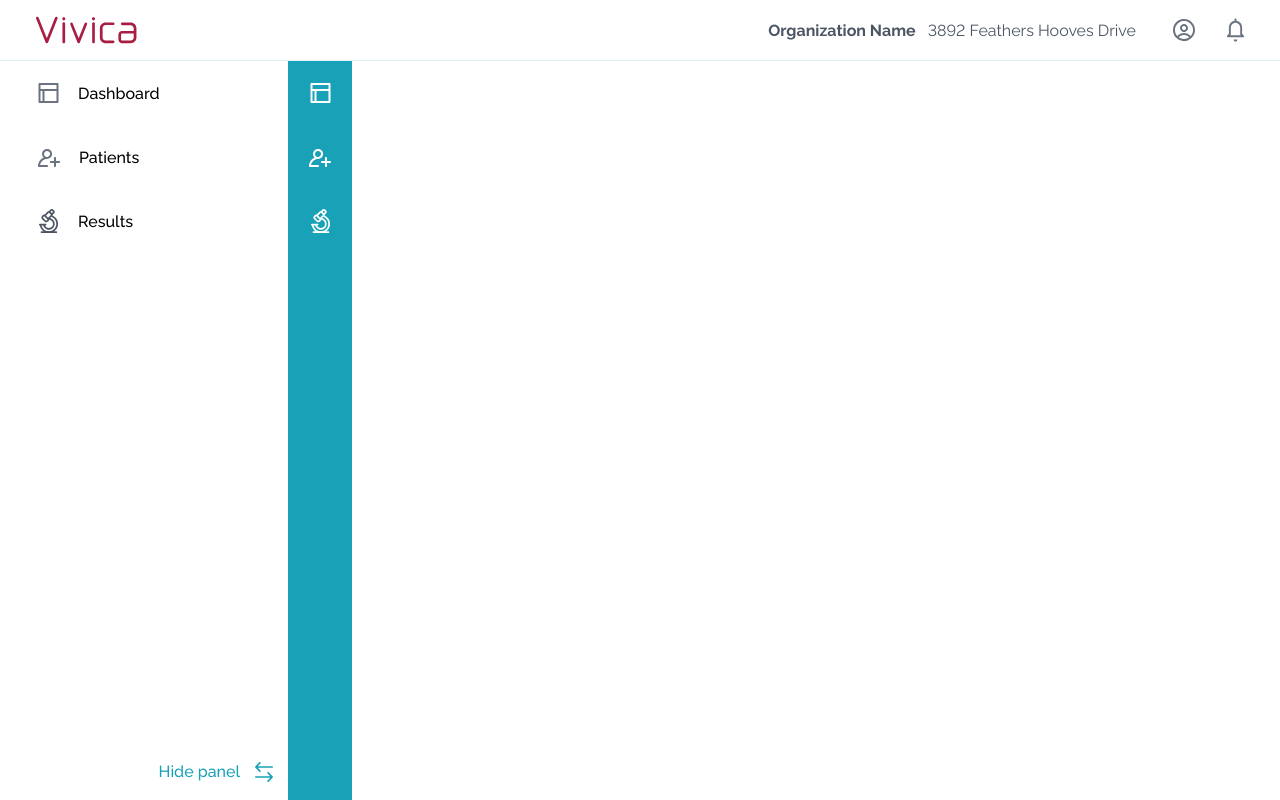
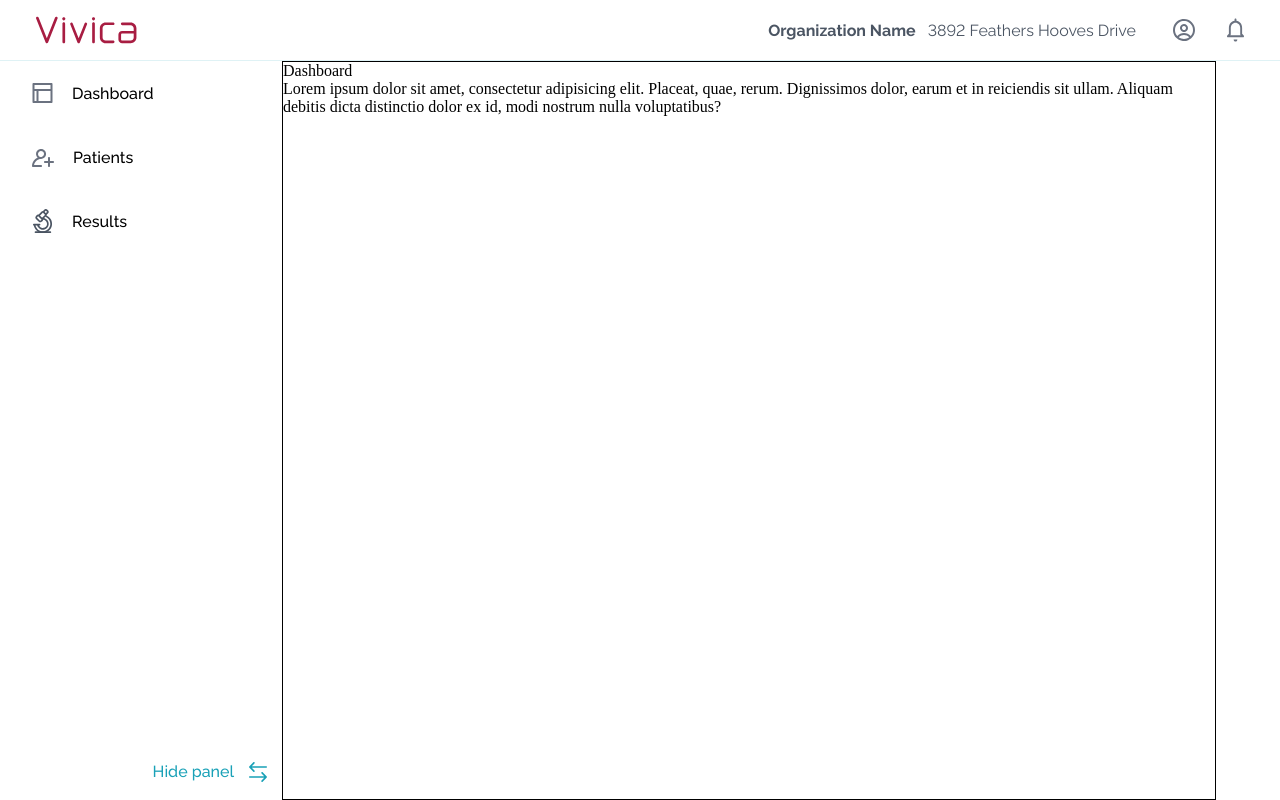
Before and after one commit to metalheadpnz/vivica, a React (Create React App) app: page / in a window 1280 px wide. Built offline with nearby package versions, Linux system fonts and the light colour scheme.

Commit message:
collapsed sideBar

```diff
--- a/src/App.tsx
+++ b/src/App.tsx
@@ -1,17 +1,19 @@
-import React from 'react';
+import React, {useState} from 'react';
 import './App.css';
 import {AppRoutes} from "./routes/AppRoutes";
 import {AppHeader} from "./components/AppHeader/AppHeader";
 import {SideBar} from "./components/SideBar/SideBar";
+import {MainContent} from "./components/MainContent/MainContent";
 
 function App() {
+    const [collapsed, setCollapsed] = useState<boolean>(false)
     return (
         <>
             <AppHeader/>
             <div className='wrap_app'>
-                <SideBar/>
+                <SideBar collapsed={collapsed} setCollapsed={setCollapsed}/>
+                <MainContent collapsed={collapsed}/>
             </div>
-            {/*<AppRoutes/>*/}
         </>
     );
 }
--- /dev/null
+++ b/src/components/MainContent/Main.content.module.css
@@ -0,0 +1,15 @@
+.wrap {
+    border: 1px solid black;
+    position: relative;
+    transition: 0.4s;
+    translate: 0;
+
+}
+
+.collapsed {
+    right: 288px;
+}
+
+.unCollapsed {
+    right: 64px;
+}
--- /dev/null
+++ b/src/components/MainContent/MainContent.tsx
@@ -0,0 +1,11 @@
+import React from 'react';
+import {AppRoutes} from "../../routes/AppRoutes";
+import s from './Main.content.module.css'
+
+export const MainContent: React.FC<{ collapsed: boolean }> = ({collapsed}) => {
+    return (
+        <div className={`${s.wrap} ${collapsed ? s.collapsed : s.unCollapsed}`}>
+            <AppRoutes/>
+        </div>
+    );
+}
--- a/src/components/SideBar/SideBar.module.css
+++ b/src/components/SideBar/SideBar.module.css
@@ -46,12 +46,16 @@
 .smallWrap {
     width: 64px;
     background-color: #19A1B7;
+    position: relative;
+    right: 288px;
+    display: flex;
+    flex-direction: column;
     /*height: 100vh;*/
     /*flex-grow: 1;*/
     /*border: 1px solid black;*/
 }
 
-.smallBtn{
+.smallBtn {
     width: 64px;
     height: 64px;
     background-color: #19A1B7;
@@ -61,15 +65,15 @@
     /*border: 1px solid black;*/
 }
 
-.whiteIcon *{
+.whiteIcon * {
     fill: white;
 }
 
-.smallSelected div{
+.smallSelected div {
     background-color: #007287;
 }
 
-.arrows{
+.arrows {
     display: flex;
     color: #19A1B7;
     margin: auto 15px 18px;
@@ -79,3 +83,25 @@
 .arrows * {
     margin-left: 15px;
 }
+
+.collapsed {
+    transition: 0.4s;
+    translate: -100% 0;
+}
+
+.unCollapsed {
+    transition: 0.4s;
+}
+
+.smallPanelArrows {
+    display: flex;
+    height: 64px;
+    justify-content: center;
+    align-items: center;
+    margin-top: auto;
+    /*background-color: red;*/
+}
+
+.smallPanelArrows * {
+    fill: #fff;
+}
--- a/src/components/SideBar/SideBar.tsx
+++ b/src/components/SideBar/SideBar.tsx
@@ -1,4 +1,4 @@
-import React from 'react';
+import React, {useState} from 'react';
 import s from './SideBar.module.css'
 import {NavBtn} from "./NavBtn";
 import {ReactComponent as Dashboard} from "../../assets/images/Dashboard.svg"
@@ -16,13 +16,19 @@ const sideMenu = [
 ]
 
 
-export const SideBar = () =>
+export const SideBar: React.FC<any> = ({collapsed, setCollapsed}) => {
+    return (
         <>
-        <div className={s.wrap}>
+            <div className={`${s.wrap} ${collapsed ? s.collapsed : s.unCollapsed}`}>
+
                 {sideMenu.map(el => <NavBtn data={el} key={el.title}/>)}
-            <div className={s.arrows}>Hide panel<Arrows/></div>
+                <div className={s.arrows} onClick={() => setCollapsed(true)}>Hide panel<Arrows/></div>
             </div>
-        <div className={s.smallWrap}>
+            <div className={`${s.smallWrap} ${collapsed ? s.unCollapsed : s.collapsed}`}>
                 {sideMenu.map(el => <SmallBtn data={el} key={el.title}/>)}
+                <div className={s.smallPanelArrows} onClick={() => setCollapsed(false)}><Arrows/></div>
             </div>
+
         </>
+    )
+}
--- a/src/pages/Dashboard/Dashboard.tsx
+++ b/src/pages/Dashboard/Dashboard.tsx
@@ -4,6 +4,9 @@ export const Dashboard = () => {
     return (
         <div>
             Dashboard
+            <br/>
+            Lorem ipsum dolor sit amet, consectetur adipisicing elit. Placeat, quae, rerum. Dignissimos dolor, earum et
+            in reiciendis sit ullam. Aliquam debitis dicta distinctio dolor ex id, modi nostrum nulla voluptatibus?
         </div>
     );
 };
```
Lines whose indentation alone changed are shown as unchanged.
